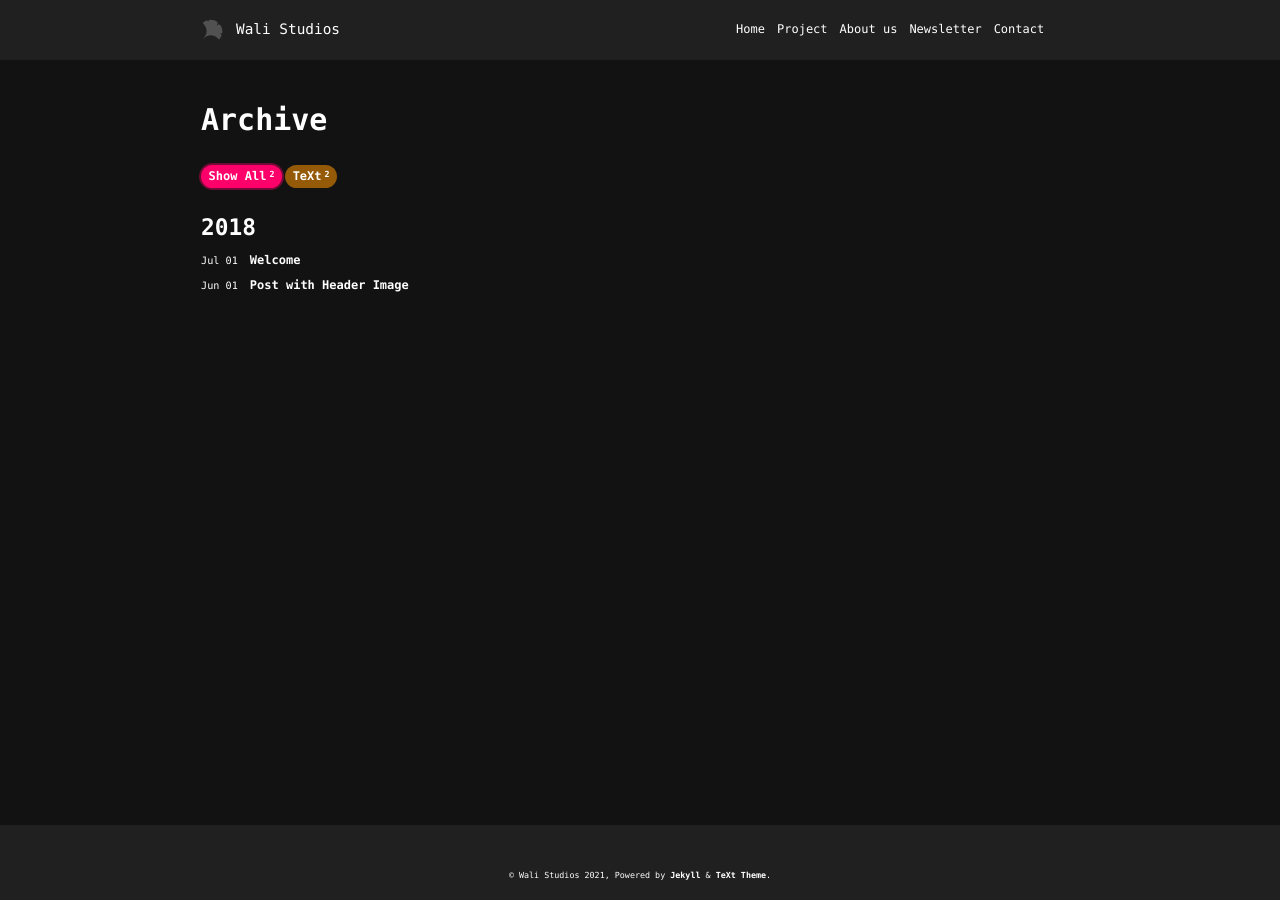
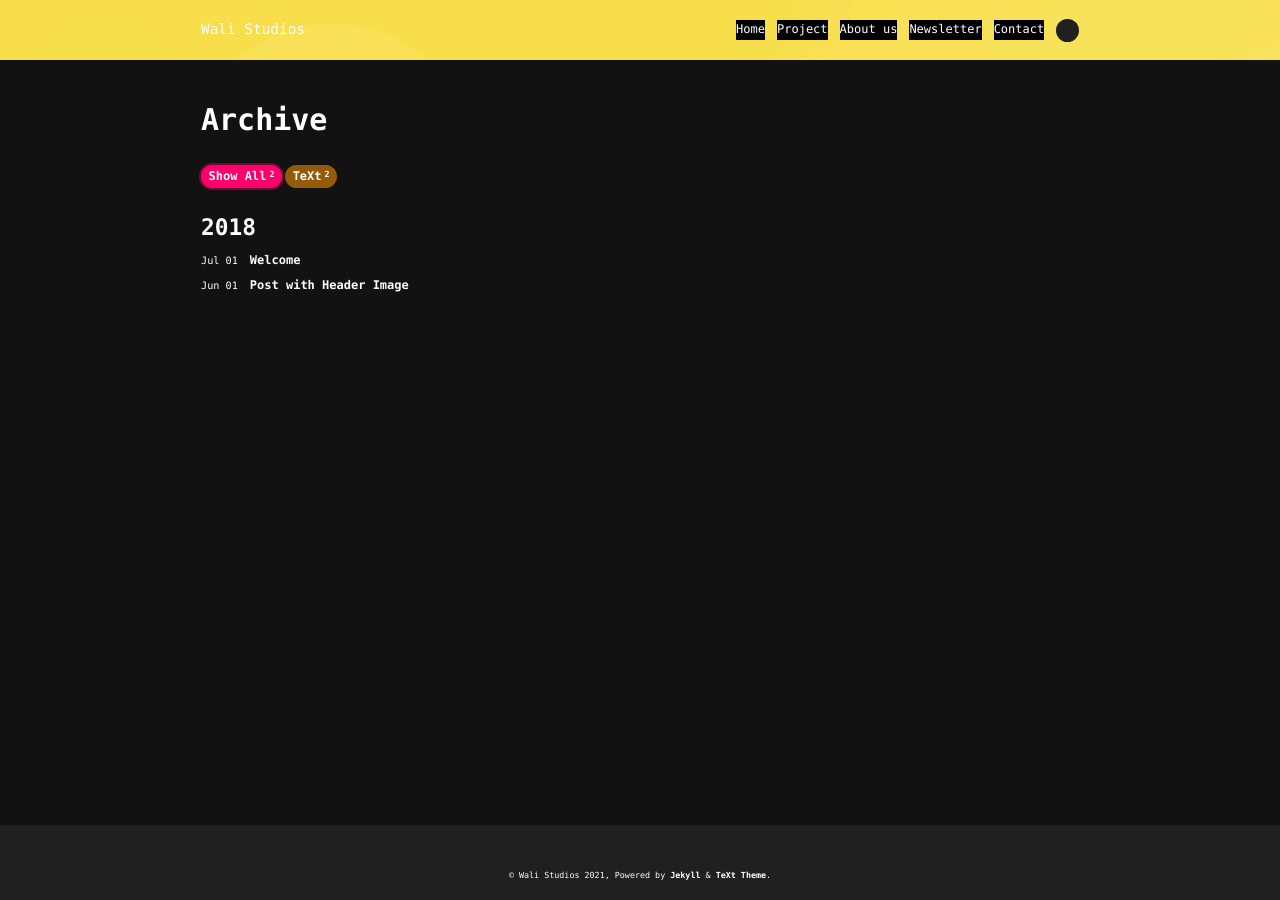
Before and after one commit to Wali-Studios/WaliWebsite, a Jekyll site: the page built from archive.html, in a window 1280 px wide. Built offline with Jekyll 4.4.1, drawn with Linux system fonts in a browser that asks for light colours; nearby versions of some CDN libraries.

Commit message:
Update header

```diff
--- a/_includes/header.html
+++ b/_includes/header.html
@@ -8,7 +8,6 @@
     <div class="main">
       <div class="header__title">
         <div class="header__brand">
-          {%- include svg/logo.svg -%}
           {%- assign _paths_root = site.paths.root | default: site.data.variables.default.paths.root  -%}
           {%- include snippets/get-nav-url.html path=_paths_root -%}
           {%- if site.title -%}
--- a/_sass/custom.scss
+++ b/_sass/custom.scss
@@ -1,4 +1,13 @@
 /* start custom scss snippet */
+.header {
+  background-image: url("/assets/images/BG_Yellow.png");
+}
+
+.navigation__item {
+  color: white;
+  background-color: black;
+}
+
 marquee {
   background-color: #303030;
   font-style: italic;
--- a/index.html
+++ b/index.html
@@ -2,9 +2,7 @@
 layout: landing
 title:
 header:
-    background_image:
-        src: /assets/images/BG_Yellow.png
-
+  theme: light
 article_header:
     height: 100vh
     theme: dark
```
Also changed, not shown: assets/fonts/IBMPlexMono-Bold.ttf (added), assets/fonts/IBMPlexMono-BoldItalic.ttf (added), assets/fonts/IBMPlexMono-ExtraLight.ttf (added), assets/fonts/IBMPlexMono-ExtraLightItalic.ttf (added), assets/fonts/IBMPlexMono-Italic.ttf (added), assets/fonts/IBMPlexMono-Light.ttf (added), assets/fonts/IBMPlexMono-LightItalic.ttf (added), assets/fonts/IBMPlexMono-Medium.ttf (added), assets/fonts/IBMPlexMono-MediumItalic.ttf (added), assets/fonts/IBMPlexMono-Regular.ttf (added), assets/fonts/IBMPlexMono-SemiBold.ttf (added), assets/fonts/IBMPlexMono-SemiBoldItalic.ttf (added), assets/fonts/IBMPlexMono-Thin.ttf (added), assets/fonts/IBMPlexMono-ThinItalic.ttf (added).
